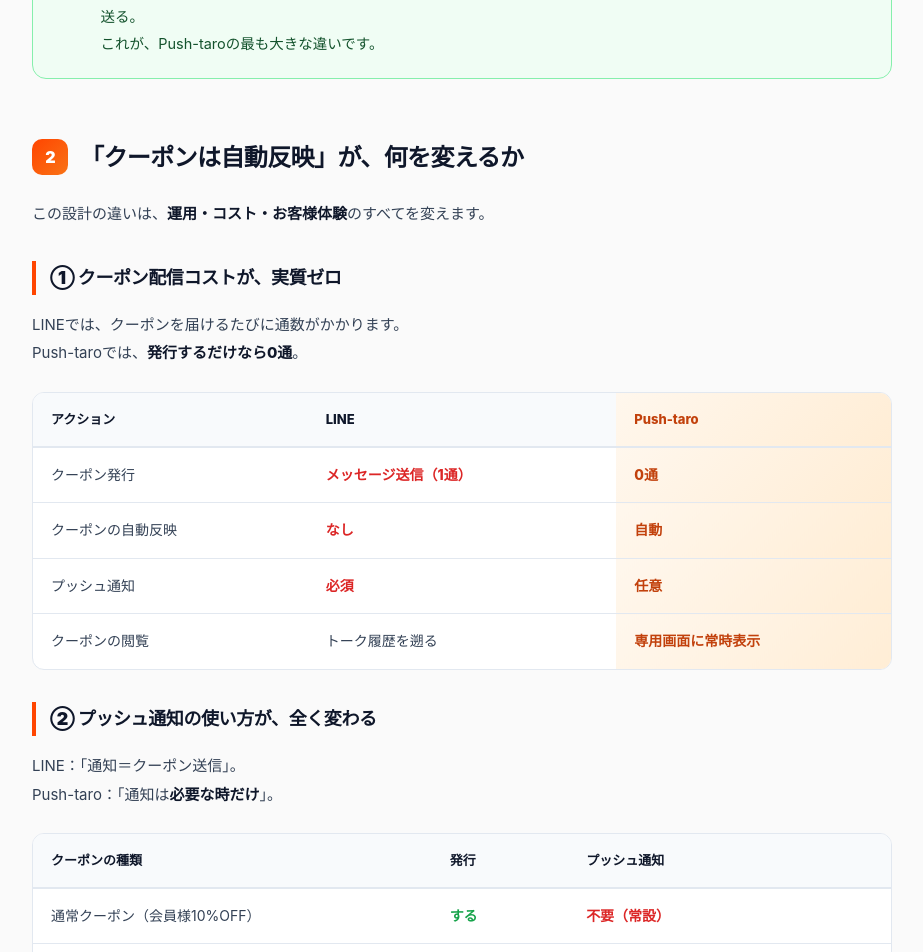
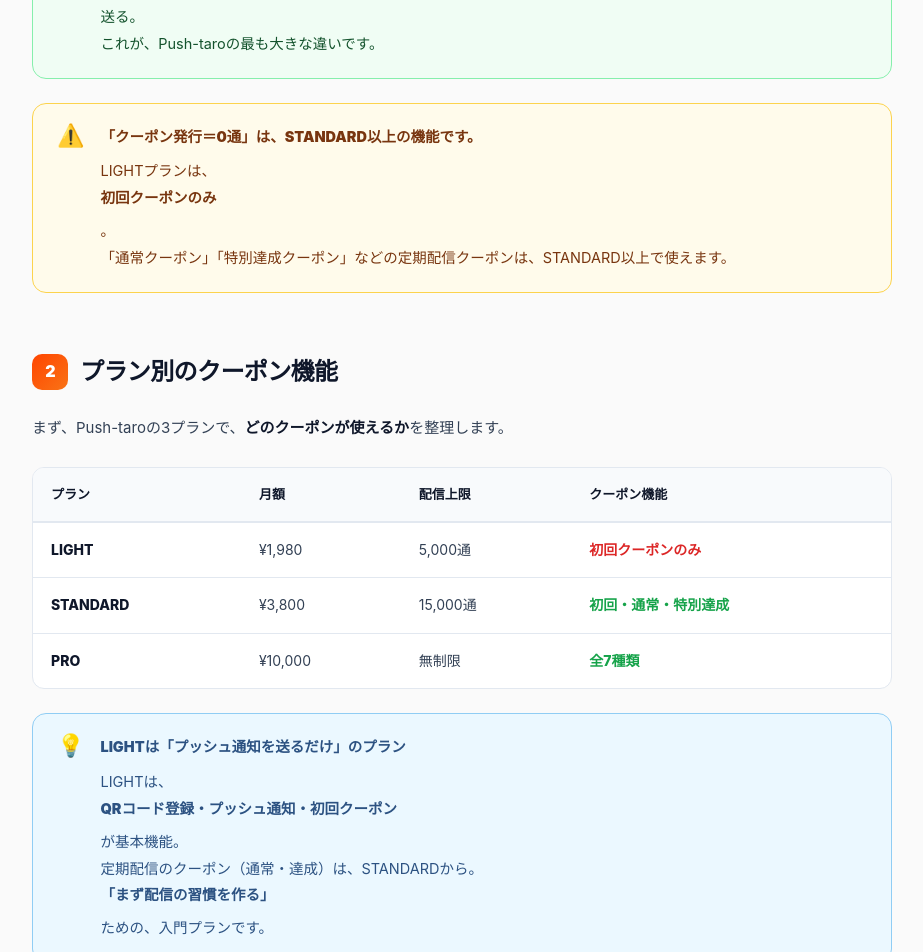
Before and after one commit to thellcishii-lang/push-taro, a Next.js app: page /guide/line-comparison in a window 1280 px wide. Shown: the part 1640-2592 px from the top of the page, without its empty margins (178-1101 px from the left). Built offline with nearby package versions, Linux system fonts and the light colour scheme; no server answers.

Commit message:
Update LineComparisonClient.tsx

```diff
--- a/app/guide/line-comparison/LineComparisonClient.tsx
+++ b/app/guide/line-comparison/LineComparisonClient.tsx
@@ -39,9 +39,7 @@ export default function LineComparisonClient() {
           ============================================================ */}
           <h2><span className="num">1</span>決定的な違いは、「クーポンの届け方」</h2>
 
-          <p>
-            まず、結論から書きます。
-          </p>
+          <p>まず、結論から書きます。</p>
 
           <div className="g-quote is-orange">
             LINEは、「クーポンを届ける」＝「メッセージを送る」。<br /><br />
@@ -120,13 +118,79 @@ export default function LineComparisonClient() {
             </div>
           </div>
 
+          <div className="g-callout warn">
+            <span className="ico">⚠️</span>
+            <div>
+              <p><strong>「クーポン発行＝0通」は、STANDARD以上の機能です。</strong></p>
+              <p>
+                LIGHTプランは、<strong>初回クーポンのみ</strong>。<br />
+                「通常クーポン」「特別達成クーポン」などの定期配信クーポンは、STANDARD以上で使えます。
+              </p>
+            </div>
+          </div>
+
           {/* ============================================================
-              2. 「クーポンは自動反映」が、何を変えるか
+              2. プラン別のクーポン機能
           ============================================================ */}
-          <h2><span className="num">2</span>「クーポンは自動反映」が、何を変えるか</h2>
+          <h2><span className="num">2</span>プラン別のクーポン機能</h2>
 
           <p>
-            この設計の違いは、<strong>運用・コスト・お客様体験</strong>のすべてを変えます。
+            まず、Push-taroの3プランで、<strong>どのクーポンが使えるか</strong>を整理します。
+          </p>
+
+          <div className="g-table-wrap">
+            <table className="g-table">
+              <thead>
+                <tr>
+                  <th>プラン</th>
+                  <th>月額</th>
+                  <th>配信上限</th>
+                  <th>クーポン機能</th>
+                </tr>
+              </thead>
+              <tbody>
+                <tr>
+                  <td><strong>LIGHT</strong></td>
+                  <td>¥1,980</td>
+                  <td>5,000通</td>
+                  <td className="no">初回クーポンのみ</td>
+                </tr>
+                <tr>
+                  <td><strong>STANDARD</strong></td>
+                  <td>¥3,800</td>
+                  <td>15,000通</td>
+                  <td className="yes">初回・通常・特別達成</td>
+                </tr>
+                <tr>
+                  <td><strong>PRO</strong></td>
+                  <td>¥10,000</td>
+                  <td>無制限</td>
+                  <td className="yes">全7種類</td>
+                </tr>
+              </tbody>
+            </table>
+          </div>
+
+          <div className="g-callout info">
+            <span className="ico">💡</span>
+            <div>
+              <p><strong>LIGHTは「プッシュ通知を送るだけ」のプラン</strong></p>
+              <p>
+                LIGHTは、<strong>QRコード登録・プッシュ通知・初回クーポン</strong>が基本機能。<br />
+                定期配信のクーポン（通常・達成）は、STANDARDから。<br />
+                <strong>「まず配信の習慣を作る」</strong>ための、入門プランです。
+              </p>
+            </div>
+          </div>
+
+          {/* ============================================================
+              3. 「クーポンは自動反映」が、何を変えるか
+          ============================================================ */}
+          <h2><span className="num">3</span>「クーポンは自動反映」が、何を変えるか</h2>
+
+          <p>
+            この設計の違いは、<strong>運用・コスト・お客様体験</strong>のすべてを変えます。<br />
+            以下は、<strong>STANDARD以上</strong>の話です。
           </p>
 
           <h3 className="g-h3">① クーポン配信コストが、実質ゼロ</h3>
@@ -142,7 +206,7 @@ export default function LineComparisonClient() {
                 <tr>
                   <th>アクション</th>
                   <th>LINE</th>
-                  <th className="col-pushtaro">Push-taro</th>
+                  <th className="col-pushtaro">Push-taro STANDARD+</th>
                 </tr>
               </thead>
               <tbody>
@@ -231,9 +295,9 @@ export default function LineComparisonClient() {
           </p>
 
           {/* ============================================================
-              3. LINEの配信通数、正しく理解していますか
+              4. LINEの配信通数、正しく理解していますか
           ============================================================ */}
-          <h2><span className="num">3</span>LINEの配信通数、正しく理解していますか</h2>
+          <h2><span className="num">4</span>LINEの配信通数、正しく理解していますか</h2>
 
           <p>
             ここで、LINEの配信通数の仕組みを、正確に整理します。<br />
@@ -302,9 +366,9 @@ export default function LineComparisonClient() {
           </div>
 
           {/* ============================================================
-              4. Push-taroの答え：完全分離
+              5. Push-taroの答え：完全分離
           ============================================================ */}
-          <h2><span className="num">4</span>Push-taroの答え：「クーポン」と「通知」を、完全分離する</h2>
+          <h2><span className="num">5</span>Push-taroの答え：「クーポン」と「通知」を、完全分離する</h2>
 
           <p>
             Push-taroは、このトレードオフを、<strong>設計で解決</strong>しました。
@@ -348,15 +412,15 @@ export default function LineComparisonClient() {
               <p>
                 たとえば、「会員様はいつでも10%OFF」というクーポン。<br />
                 LINEなら、定期的にメッセージを送り続けないと、見てもらえません。<br />
-                Push-taroなら、<strong>一度発行するだけで、ずっと使える</strong>。
+                Push-taroなら、<strong>一度発行するだけで、ずっと使える</strong>（STANDARD以上）。
               </p>
             </div>
           </div>
 
           {/* ============================================================
-              5. 登録者数別・コスト比較
+              6. 登録者数別・コスト比較
           ============================================================ */}
-          <h2><span className="num">5</span>登録者数別・コスト比較</h2>
+          <h2><span className="num">6</span>登録者数別・コスト比較</h2>
 
           <p>
             では、具体的な数字で見ていきましょう。<br />
@@ -364,6 +428,22 @@ export default function LineComparisonClient() {
           </p>
 
           <h3 className="g-h3">ケース①：登録者500人の場合</h3>
+
+          <p>
+            まず、<strong>LIGHTプラン</strong>（クーポンは初回のみ）と、<strong>STANDARDプラン</strong>（クーポン使い放題）の2段構えで見ます。
+          </p>
+
+          <div className="g-callout info">
+            <span className="ico">💡</span>
+            <div>
+              <p><strong>LIGHTプランの場合</strong></p>
+              <p>
+                クーポンは初回のみ。<br />
+                定期配信のクーポン（月4回）は使えないので、<strong>月8回すべてプッシュ通知</strong>。<br />
+                4,000通で、5,000通の範囲内。ギリギリ運用可能。
+              </p>
+            </div>
+          </div>
 
           <div className="cost-compare">
             <div className="cost-card is-line">
@@ -392,13 +472,13 @@ export default function LineComparisonClient() {
 
             <div className="cost-card is-push">
               <div className="cost-card-head">
-                <span className="cost-badge is-push">Push-taro LIGHT</span>
-                <span className="cost-amount">¥1,980<span className="cost-per">/月</span></span>
+                <span className="cost-badge is-push">Push-taro STANDARD</span>
+                <span className="cost-amount">¥3,800<span className="cost-per">/月</span></span>
               </div>
               <div className="cost-detail">
                 <div className="cost-row">
                   <span>配信上限</span>
-                  <strong>5,000通</strong>
+                  <strong>15,000通</strong>
                 </div>
                 <div className="cost-row">
                   <span>月8回配信 × 500人</span>
@@ -409,7 +489,7 @@ export default function LineComparisonClient() {
                   <strong className="is-good">0通（自動反映）</strong>
                 </div>
                 <div className="cost-verdict is-good">
-                  ✅ 余裕あり。クーポンも自由に配信
+                  ✅ 余裕あり。LINEの1/4の価格
                 </div>
               </div>
             </div>
@@ -528,29 +608,34 @@ export default function LineComparisonClient() {
           </div>
 
           {/* ============================================================
-              6. あなたの店舗は、どっち？
+              7. あなたの店舗は、どっち？
           ============================================================ */}
-          <h2><span className="num">6</span>あなたの店舗は、どっち？</h2>
+          <h2><span className="num">7</span>あなたの店舗は、どっち？</h2>
 
           <div className="g-table-wrap">
             <table className="g-table">
               <thead>
                 <tr>
-                  <th>登録者数</th>
+                  <th>登録者数・目的</th>
                   <th>推奨</th>
                   <th>理由</th>
                 </tr>
               </thead>
               <tbody>
                 <tr>
-                  <td>〜200人</td>
+                  <td>〜200人（配信のみ）</td>
                   <td className="yes">LINE 無料プラン</td>
                   <td>月200通で足りる。まずは無料で始める</td>
                 </tr>
                 <tr>
-                  <td>200〜600人</td>
-                  <td className="yes">LINE ライト or Push-taro LIGHT</td>
-                  <td>月¥1,980〜で、どちらも運用可能</td>
+                  <td>200〜600人（配信のみ）</td>
+                  <td className="yes">Push-taro LIGHT</td>
+                  <td>¥1,980で5,000通。クーポンは初回のみ</td>
+                </tr>
+                <tr>
+                  <td>200〜600人（クーポンも使いたい）</td>
+                  <td className="yes">Push-taro STANDARD</td>
+                  <td>¥3,800で15,000通。通常クーポンも使える</td>
                 </tr>
                 <tr>
                   <td>600〜1,500人</td>
@@ -577,9 +662,9 @@ export default function LineComparisonClient() {
           </p>
 
           {/* ============================================================
-              7. まずSTANDARDから始める理由
+              8. まずSTANDARDから始める理由
           ============================================================ */}
-          <h2><span className="num">7</span>まずSTANDARDから始める理由</h2>
+          <h2><span className="num">8</span>まずSTANDARDから始める理由</h2>
 
           <p>
             Push-taroには、LIGHT・STANDARD・PROの3プランがあります。<br />
@@ -590,19 +675,22 @@ export default function LineComparisonClient() {
             <div className="g-step">
               <div className="g-step-body">
                 <h4>STEP 1：LIGHT で、配信の習慣を作る</h4>
-                <p>まず「毎週配信する」という習慣を身につける。月5,000通で、500人規模までなら十分。</p>
+                <p>
+                  まず「毎週配信する」という習慣を身につける。月5,000通で、500人規模までなら十分。<br />
+                  ただし、クーポンは<strong>初回のみ</strong>。定期配信のクーポンは、STANDARDから。
+                </p>
               </div>
             </div>
             <div className="g-step">
               <div className="g-step-body">
                 <h4>STEP 2：STANDARD で、来店回数の施策を始める</h4>
-                <p>通常クーポン・特別達成クーポンで、「来てくれる人を大切にする」仕組みを追加。</p>
+                <p>通常クーポン・特別達成クーポンで、「来てくれる人を大切にする」仕組みを追加。ここからが、本番。</p>
               </div>
             </div>
             <div className="g-step">
               <div className="g-step-body">
                 <h4>STEP 3：PRO で、本格的なリピート施策へ</h4>
-                <p>ステップアップ・連続・誕生日・休眠復活。ここからが、本番。顧客が1,000人を超えたあたりが、切り替えの目安。</p>
+                <p>ステップアップ・連続・誕生日・休眠復活。顧客が1,000人を超えたあたりが、切り替えの目安。</p>
               </div>
             </div>
           </div>
@@ -615,9 +703,9 @@ export default function LineComparisonClient() {
           </div>
 
           {/* ============================================================
-              8. 広告費の「循環」を作る
+              9. 広告費の「循環」を作る
           ============================================================ */}
-          <h2><span className="num">8</span>広告費の「循環」を作る</h2>
+          <h2><span className="num">9</span>広告費の「循環」を作る</h2>
 
           <p>
             最後に、もっと大きな話を。<br />
@@ -667,9 +755,9 @@ export default function LineComparisonClient() {
           </div>
 
           {/* ============================================================
-              9. まとめ
+              10. まとめ
           ============================================================ */}
-          <h2><span className="num">9</span>まとめ</h2>
+          <h2><span className="num">10</span>まとめ</h2>
 
           <div className="g-table-wrap">
             <table className="g-table">
@@ -677,43 +765,51 @@ export default function LineComparisonClient() {
                 <tr>
                   <th>論点</th>
                   <th>LINE公式</th>
-                  <th>Push-taro</th>
+                  <th>Push-taro LIGHT</th>
+                  <th>Push-taro STANDARD+</th>
                 </tr>
               </thead>
               <tbody>
                 <tr>
                   <td>クーポンの届け方</td>
                   <td>メッセージ送信（1通）</td>
-                  <td className="yes">自動でお客様画面に反映（0通）</td>
+                  <td className="no">初回のみ</td>
+                  <td className="yes">自動反映（0通）</td>
+                </tr>
+                <tr>
+                  <td>定期配信クーポン</td>
+                  <td>1通</td>
+                  <td className="no">なし</td>
+                  <td className="yes">0通</td>
                 </tr>
                 <tr>
                   <td>プッシュ通知の位置づけ</td>
                   <td>クーポン送信と一体化</td>
+                  <td>配信の基本</td>
                   <td className="yes">完全に独立（任意）</td>
                 </tr>
                 <tr>
                   <td>クーポンの閲覧</td>
                   <td>トーク履歴を遡る</td>
+                  <td>トーク履歴を遡る</td>
                   <td className="yes">専用画面に常時表示</td>
-                </tr>
-                <tr>
-                  <td>常設クーポン</td>
-                  <td>定期的に再送が必要</td>
-                  <td className="yes">発行するだけ</td>
                 </tr>
                 <tr>
                   <td>500人・月8回配信</td>
                   <td>¥5,000〜（別送で上限超え）</td>
-                  <td className="yes">¥1,980（余裕あり）</td>
+                  <td>¥1,980（配信のみ）</td>
+                  <td className="yes">¥3,800（クーポン込）</td>
                 </tr>
                 <tr>
                   <td>1,500人・月8回配信</td>
                   <td>¥15,000（スタンダード）</td>
+                  <td className="no">配信のみ</td>
                   <td className="yes">¥3,800（STANDARD）</td>
                 </tr>
                 <tr>
                   <td>3,000人・月8回配信</td>
                   <td>¥50,000（プロ）</td>
+                  <td className="no">配信のみ</td>
                   <td className="yes">¥10,000（PRO・無制限）</td>
                 </tr>
               </tbody>
```
